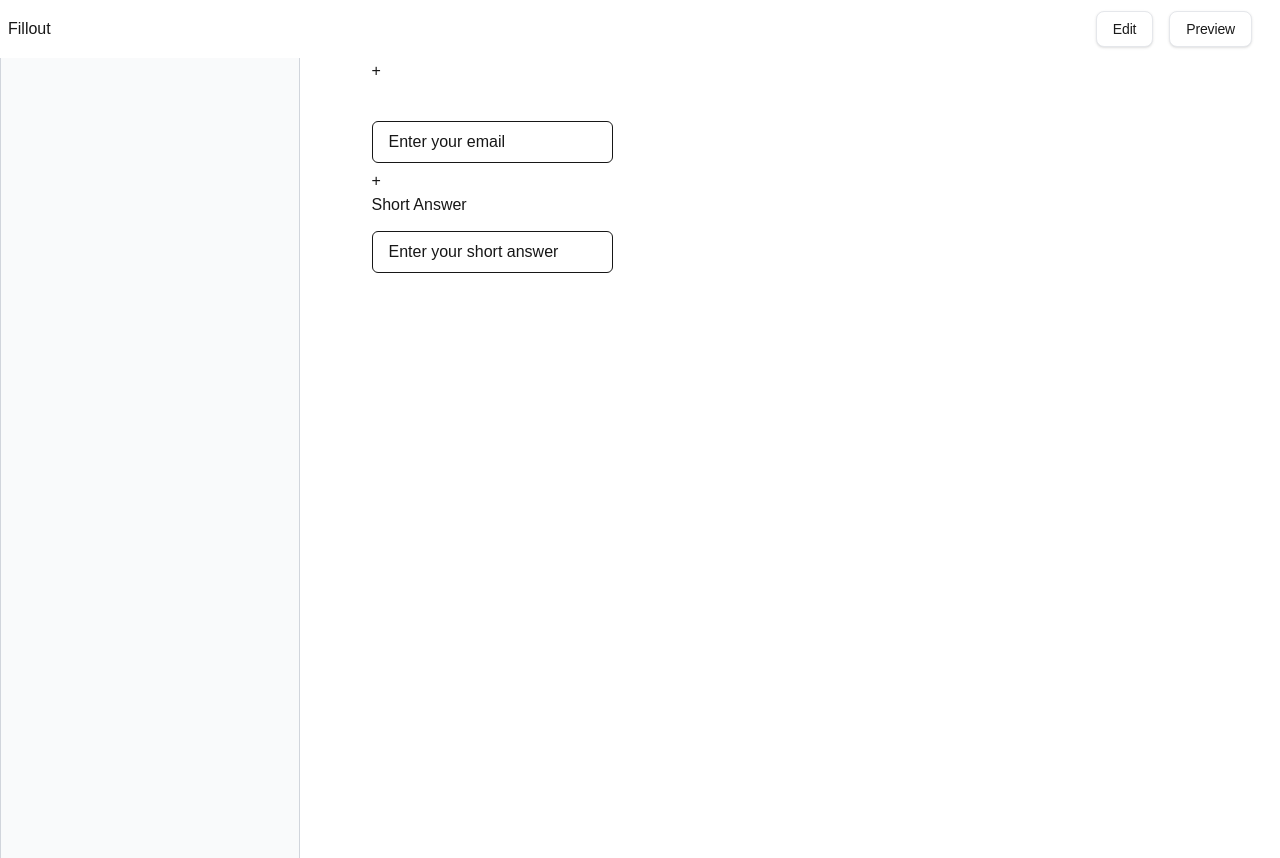
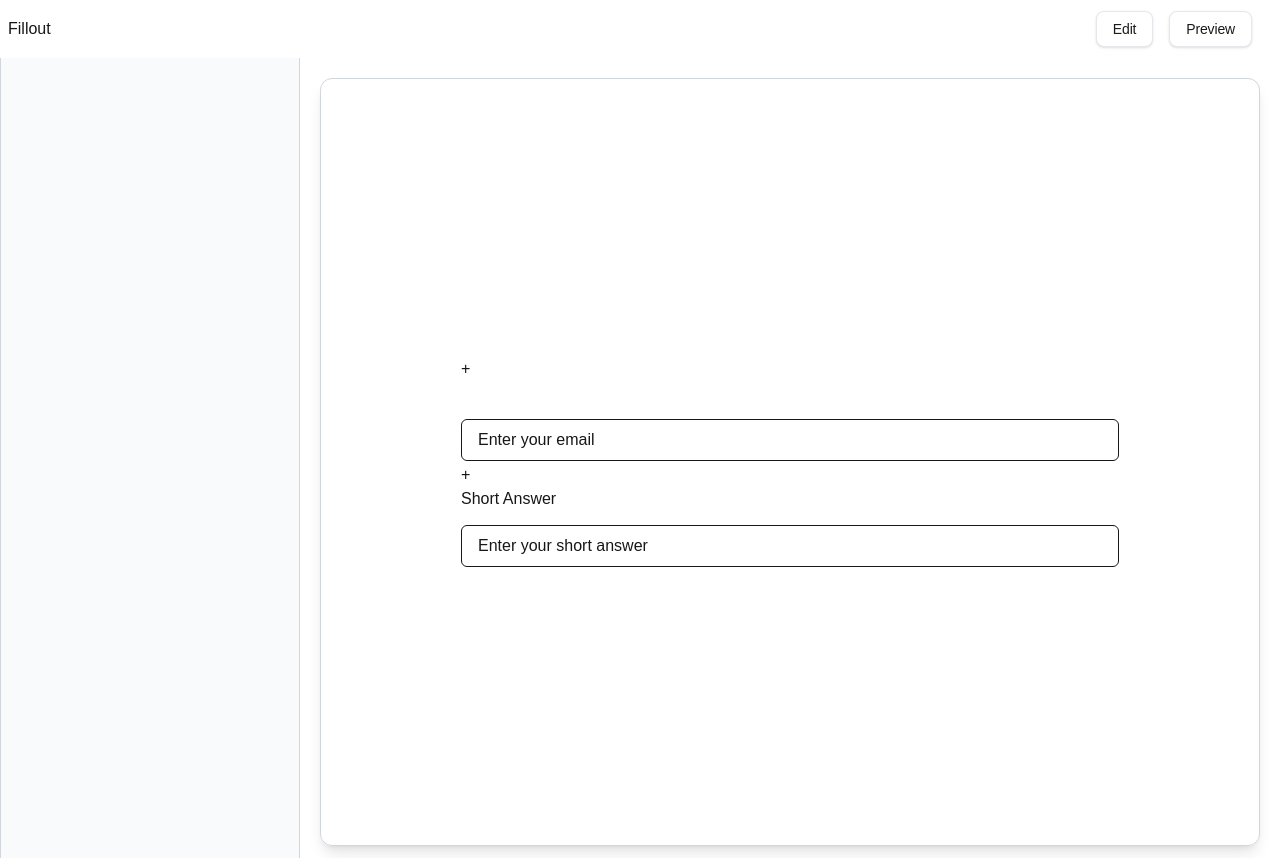
Before and after one commit to jaebungs/realtime-fillout-poc, a Next.js app: page / in a window 1280 px wide. Built offline with nearby package versions, Linux system fonts and the light colour scheme.

Commit message:
add canvas area style

```diff
--- a/src/app/components/EditCanvas.tsx
+++ b/src/app/components/EditCanvas.tsx
@@ -31,13 +31,15 @@ const EditCanvas = () => {
   }
 
   return (
-    <div className="w-96 sm:pb-4 flex items-center flex-col h-full gap-1">
+    <div className="flex w-full h-full justify-center overflow-hidden rounded-xl border-[0.5px] border-gray-300 shadow-lg">
+      <div className="flex w-full flex-col justify-center items-center max-w-[660px]">
       {
         formComponents.map((form, index) => {
           const isSelected = selectedComponentId === form.id
           return <div
             key={form.id}
-            className={`${isSelected
+            className={`w-full
+              ${isSelected
               ? 'border-2 border-[rgba(238,212,63,0.7)]'
               : 'border border-transparent hover:border-[rgba(238,212,63,0.7)]'
             }`}
@@ -56,7 +58,8 @@ const EditCanvas = () => {
           </div>
         })
       }
-  </div>
+      </div>
+    </div>
   )
 }
 
--- a/src/app/page.tsx
+++ b/src/app/page.tsx
@@ -10,7 +10,9 @@ export default function Home() {
       <EditorNav/>
       <div className="flex">
         <ComponentPanel/>
-        <EditCanvas />
+        <div className="flex p-5 w-full pb-3">
+          <EditCanvas />
+        </div>
       </div>
     </div>
   )
```
